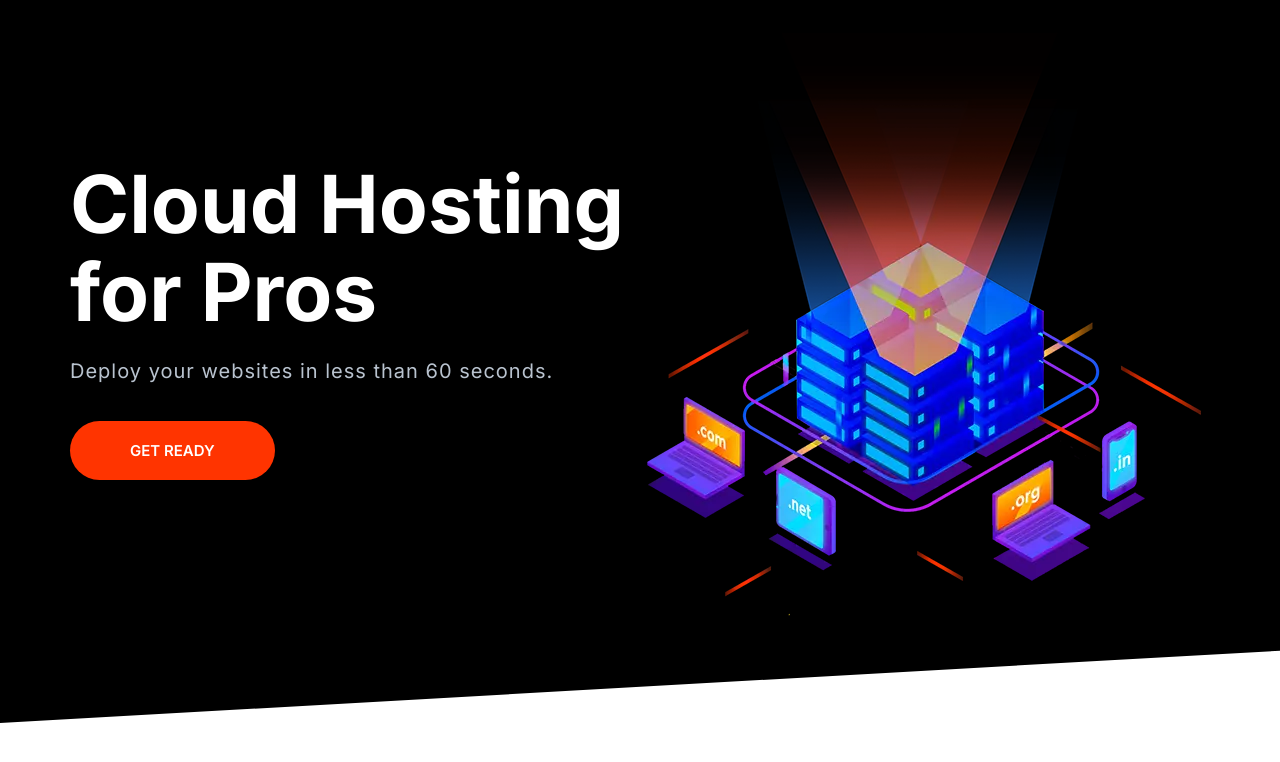
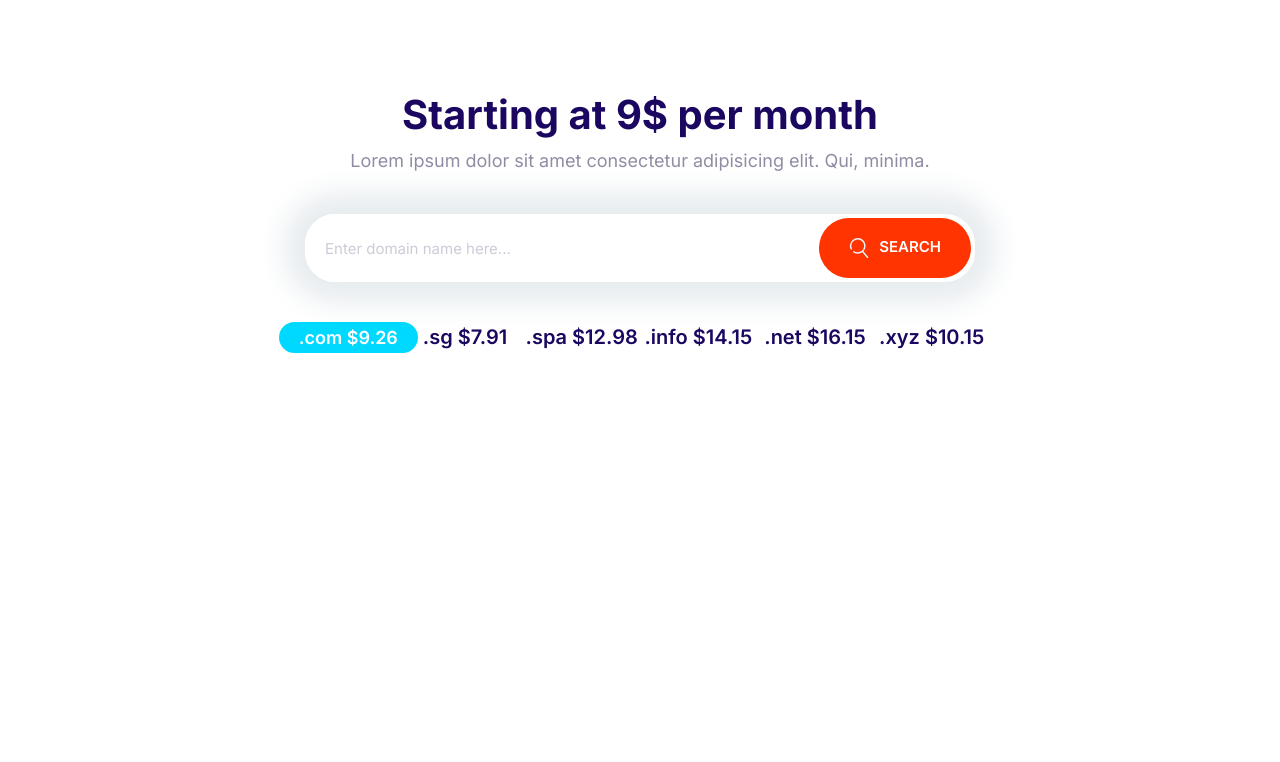
Before and after one commit to dule979/Demo-single-page-application, a plain HTML site: page index.html in a window 1280 px wide. Drawn offline with Linux system fonts and the light colour scheme.

Commit message:
Create the block-domain element.

```diff
--- a/css/style.css
+++ b/css/style.css
@@ -124,7 +124,7 @@ a {
 
 @media screen and (min-width: 1024px) {
   .badge {
-    font-size: 1.5rem;
+    font-size: 1.8rem;
   }
 
   .badge--small {
@@ -204,10 +204,18 @@ a {
   font-size: 1.8rem;
   font-weight: 600;
   margin: 1rem 0;
+  outline: 0;
   padding: 2rem 3rem;
   text-align: center;
   text-transform: uppercase;
   white-space: nowrap;
+}
+
+.btn .icon {
+  width: 2rem;
+  height: 2rem;
+  margin-right: 1rem;
+  vertical-align: middle;
 }
 
 .btn--primary {
@@ -288,7 +296,7 @@ a {
 .input-group .input {
   border: none;
   flex-grow: 1;
-  padding: 1.5rem 1rem;
+  padding: 1.5rem 2rem;
 }
 
 .input-group .btn {
@@ -714,3 +722,29 @@ a {
     align-self: center;
   }
 }
+
+/* Domain Block */
+
+.block-domain .input-group {
+  box-shadow: 0 0 30px 20px #e6ebee;
+  border: 0;
+  margin: 4rem auto;
+  max-width: 670px;
+}
+
+.block-domain__prices {
+  display: grid;
+  grid-template-columns: repeat(3, 1fr);
+  grid-template-rows: repeat(2, 6rem);
+  font-size: 2rem;
+  font-weight: 600;
+  justify-items: center;
+  max-width: 700px;
+  margin: 0 auto;
+}
+
+@media screen and (min-width: 768px) {
+  .block-domain__prices {
+    grid-template-columns: repeat(auto-fit, minmax(10rem, 1fr));
+  }
+}
--- a/index.html
+++ b/index.html
@@ -13,25 +13,33 @@
     <link rel="stylesheet" href="/css/style.css" />
   </head>
   <body>
-    <section class="block block--dark block--skewed-left hero">
-      <div class="container grid grid--cols-2">
-        <header class="block__header hero__content">
-          <h1 class="block__heading">Cloud Hosting for Pros</h1>
-          <p class="hero__tagline">
-            Deploy your websites in less than 60 seconds.
-          </p>
-          <a href="#" class="btn btn--accent btn--stretched">Get Ready</a>
-        </header>
-        <picture>
-          <source
-            type="image/webp"
-            srcset="images/banner.webp 1x, images/banner@2x.webp 2x" />
-          <source
-            type="image/png"
-            srcset="images/banner.png 1x, images/banner@2x.png 2x" />
-          <img src="/images/banner.png" alt="" class="hero__image"
-        /></picture>
+    <section class="block container block-domain">
+      <header class="block__header">
+        <h2>Starting at 9$ per month</h2>
+        <p>
+          Lorem ipsum dolor sit amet consectetur adipisicing elit. Qui, minima.
+        </p>
+      </header>
+      <div class="input-group">
+        <input
+          type="text"
+          class="input"
+          placeholder="Enter domain name here... "
+        />
+        <button class="btn btn--accent">
+          <svg class="icon icon--white">
+            <use xlink:href="images/sprite.svg#search"></use></svg
+          >Search
+        </button>
       </div>
+      <ul class="list block-domain__prices">
+        <li><span class="badge badge--secondary">.com $9.26</span></li>
+        <li>.sg $7.91</li>
+        <li>.spa $12.98</li>
+        <li>.info $14.15</li>
+        <li>.net $16.15</li>
+        <li>.xyz $10.15</li>
+      </ul>
     </section>
     <script src="js/main.js"></script>
   </body>
```
Also changed, not shown: components/block-domain.html (added, +22 -0 lines).
